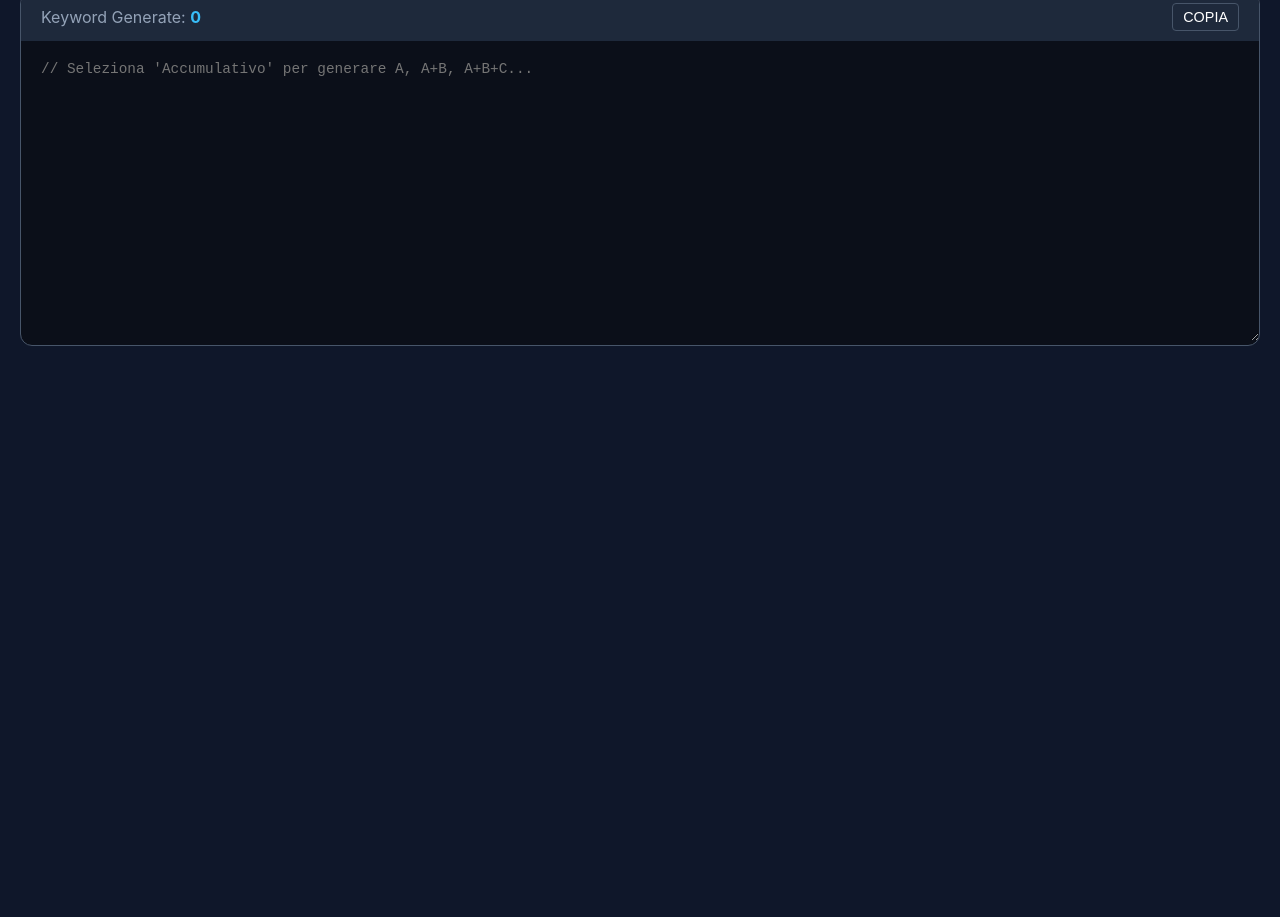
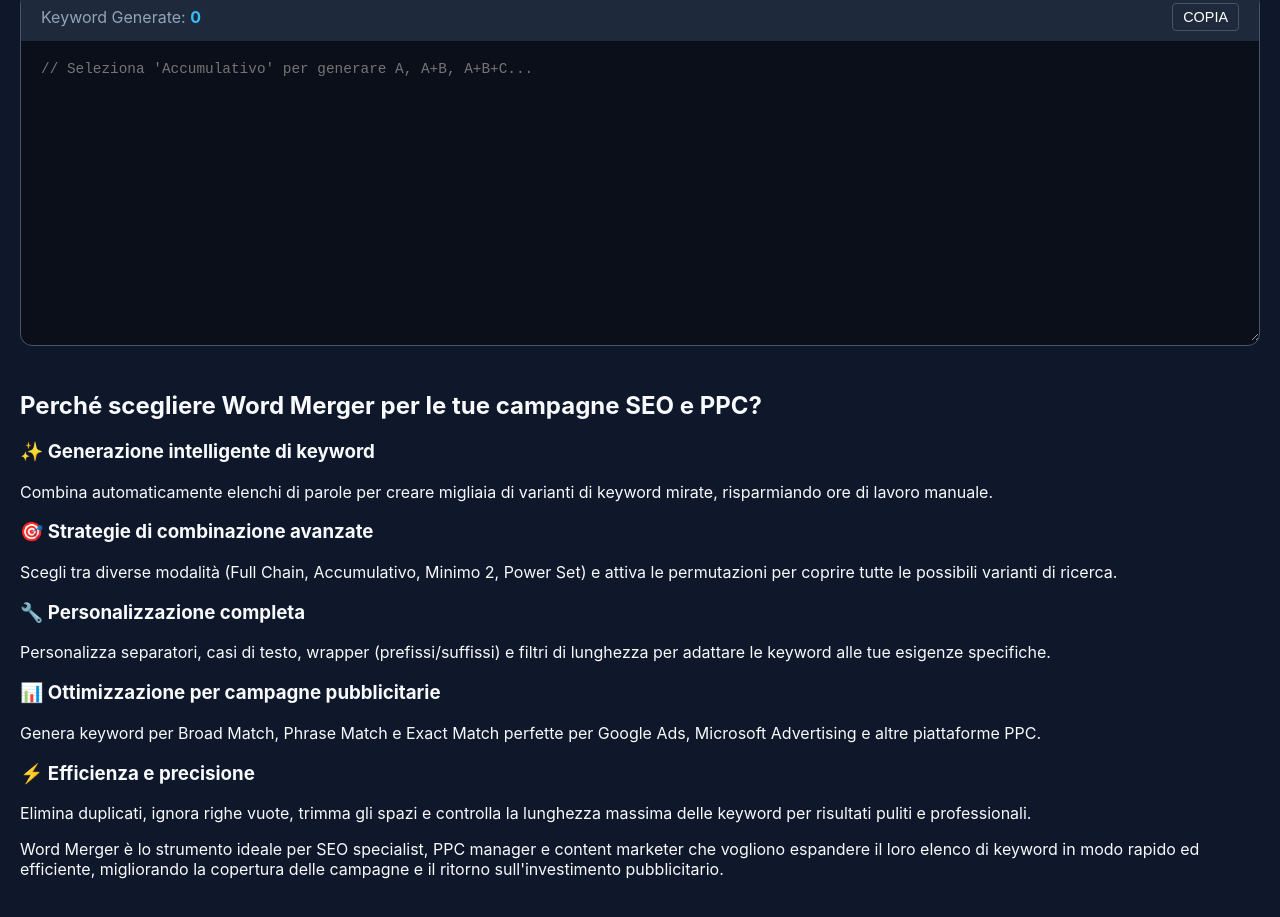
Before and after one commit to albertopaitoni/word-merger, a plain HTML site: page index.html in a window 1280 px wide. Shown: the part 955-1872 px from the top of the page. Before the commit the page ends 1341 px from the top, so only its background shows below. Drawn offline with Linux system fonts and the light colour scheme.

Commit message:
add favicon

```diff
--- a/index.html
+++ b/index.html
@@ -4,15 +4,17 @@
 <head>
     <meta charset="UTF-8">
     <meta name="viewport" content="width=device-width, initial-scale=1.0">
-    <title> Word Merger</title>
+    <meta name="description"
+        content="Word Merger combina elenchi di parole per generare keyword mirate per campagne SEO e PPC. Risparmia tempo e migliora il ROI delle tue pubblicità online.">
+    <title>Word Merger</title>
     <link rel="stylesheet" href="assets/css/style.css">
+    <link rel="icon" type="image/jpeg" href="assets/favicon.jpg">
 </head>
 
 <body>
 
     <div class="app-container">
         <header>
-            <!-- <h1>Keyword Merger <span class="tag-pro">V3.0</swords mergepan></h1> -->
             <h1>Keyword Merger</h1>
             <p class="subtitle">Liste di parole combinate dinamicamente </p>
         </header>
@@ -96,15 +98,10 @@
                 <label class="toggle-row"><span>[Exact Match]</span>
                     <div class="switch"><input type="checkbox" id="match-exact"><span class="slider"></span></div>
                 </label>
-                <!-- <div class="setting-block">
-                    <h3>Filtri</h3>
-                    <div style="display:flex; align-items:center; gap:10px;"> -->
                 <label for="max-len" style="font-size:0.9rem;">Max Caratteri:</label>
                 <input type="number" id="max-len" value="0" style="width:60px; margin:0; padding:5px;">
                 <span style="font-size:0.8rem; color:var(--text-muted);">(0 = illimitato)</span>
                 <p></p>
-                <!-- </div>
-                </div> -->
 
             </div>
 
@@ -130,10 +127,46 @@
             <textarea id="output-text" readonly
                 placeholder="// Seleziona 'Accumulativo' per generare A, A+B, A+B+C..."></textarea>
         </div>
+
+
+        <div id="toast">Copiato! 📋</div>
+
+        <section class="seo-explanation">
+            <h2>Perché scegliere Word Merger per le tue campagne SEO e PPC?</h2>
+            <div class="seo-benefits">
+                <div class="benefit">
+                    <h3>✨ Generazione intelligente di keyword</h3>
+                    <p>Combina automaticamente elenchi di parole per creare migliaia di varianti di keyword mirate,
+                        risparmiando ore di lavoro manuale.</p>
+                </div>
+                <div class="benefit">
+                    <h3>🎯 Strategie di combinazione avanzate</h3>
+                    <p>Scegli tra diverse modalità (Full Chain, Accumulativo, Minimo 2, Power Set) e attiva le
+                        permutazioni
+                        per coprire tutte le possibili varianti di ricerca.</p>
+                </div>
+                <div class="benefit">
+                    <h3>🔧 Personalizzazione completa</h3>
+                    <p>Personalizza separatori, casi di testo, wrapper (prefissi/suffissi) e filtri di lunghezza per
+                        adattare le keyword alle tue esigenze specifiche.</p>
+                </div>
+                <div class="benefit">
+                    <h3>📊 Ottimizzazione per campagne pubblicitarie</h3>
+                    <p>Genera keyword per Broad Match, Phrase Match e Exact Match perfette per Google Ads, Microsoft
+                        Advertising e altre piattaforme PPC.</p>
+                </div>
+                <div class="benefit">
+                    <h3>⚡ Efficienza e precisione</h3>
+                    <p>Elimina duplicati, ignora righe vuote, trimma gli spazi e controlla la lunghezza massima delle
+                        keyword per risultati puliti e professionali.</p>
+                </div>
+            </div>
+            <p class="seo-note">Word Merger è lo strumento ideale per SEO specialist, PPC manager e content marketer che
+                vogliono espandere il loro elenco di keyword in modo rapido ed efficiente, migliorando la copertura
+                delle
+                campagne e il ritorno sull'investimento pubblicitario.</p>
+        </section>
     </div>
-
-    <div id="toast">Copiato! 📋</div>
-
     <script src="assets/js/script.js"></script>
 </body>
 
```
Also changed, not shown: assets/favicon.jpg (added), assets/logo.png (added).
